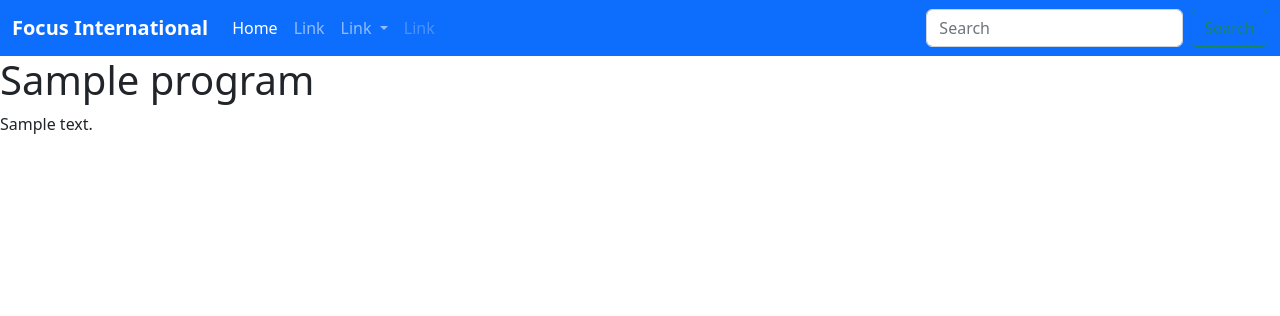
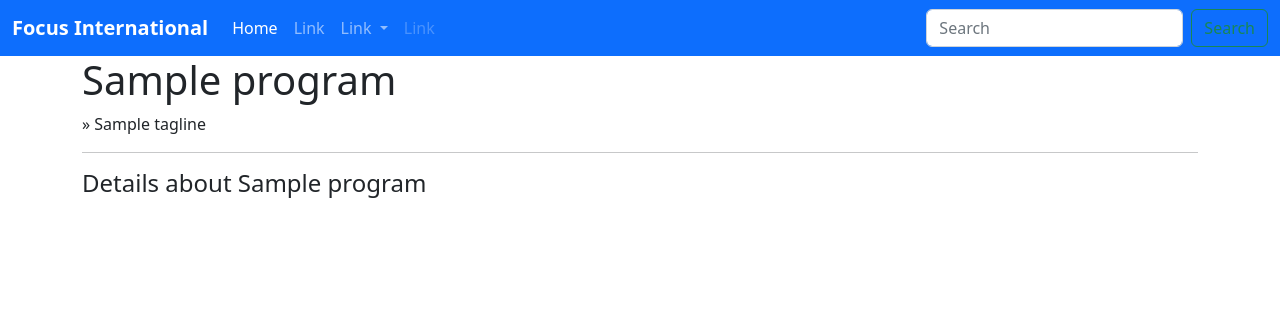
Before and after one commit to rifatrakib/focus-international, a Django app: template programs/templates/programs/program-details.html in a window 1280 px wide. Shown: the top 316 px of the page. Run offline with Django 4.2, Linux system fonts and the light colour scheme; the template is opened without the code that fills it: most values are stand-ins (such as "Sample title", 1, 10 or a date in 2020); data that the repository does not hold is empty.

Commit message:
added styles and dynamic information in program details page

```diff
--- a/programs/templates/programs/program-details.html
+++ b/programs/templates/programs/program-details.html
@@ -1,6 +1,20 @@
 {% extends 'base.html' %}
-{% block title %}Program{% endblock title %}
+{% block title %}Program Details{% endblock title %}
 {% block content %}
-<h1>{{ program.name }}</h1>
-<p>{{ program.description }}</p>
+<div class="container">
+    <h1>{{ program.Name }}</h1>
+    <div>&raquo; <span>{{ program.Tagline }}</span></div>
+    <hr>
+    <h4>Details about {{ program.name }}</h4>
+    <div class="row">
+        {% for field, value in program.items %}
+        {% if field not in 'Name, Tagline' %}
+        <div class="col-3">
+            <b>{{ field }}</b>
+        </div>
+        <div class="col-9">{{ value }}</div>
+        {% endif %}
+        {% endfor %}
+    </div>
+</div>
 {% endblock content %}
```
Also changed, not shown: programs/serializers.py (added, +18 -0 lines), programs/views.py (+5 -3 lines).
